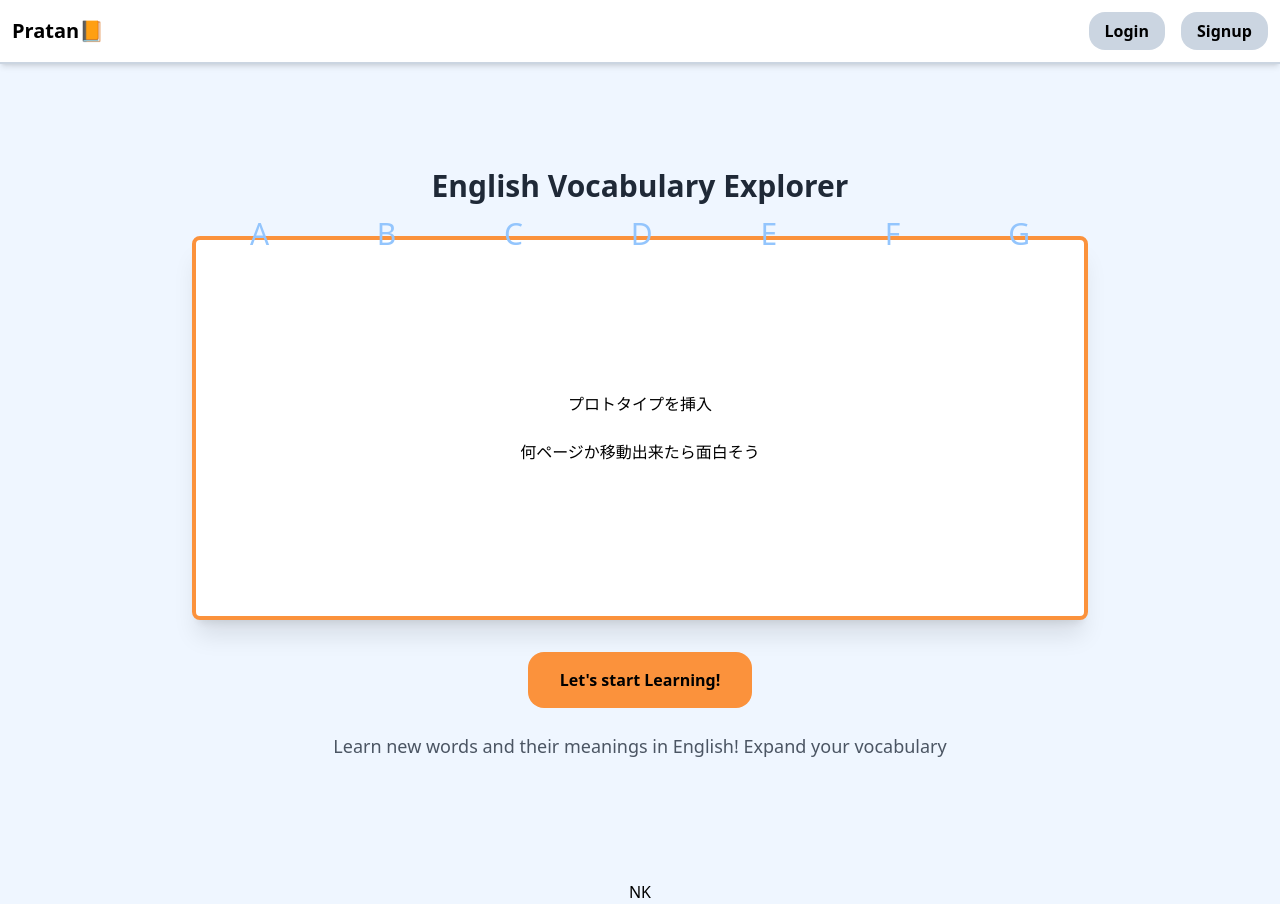
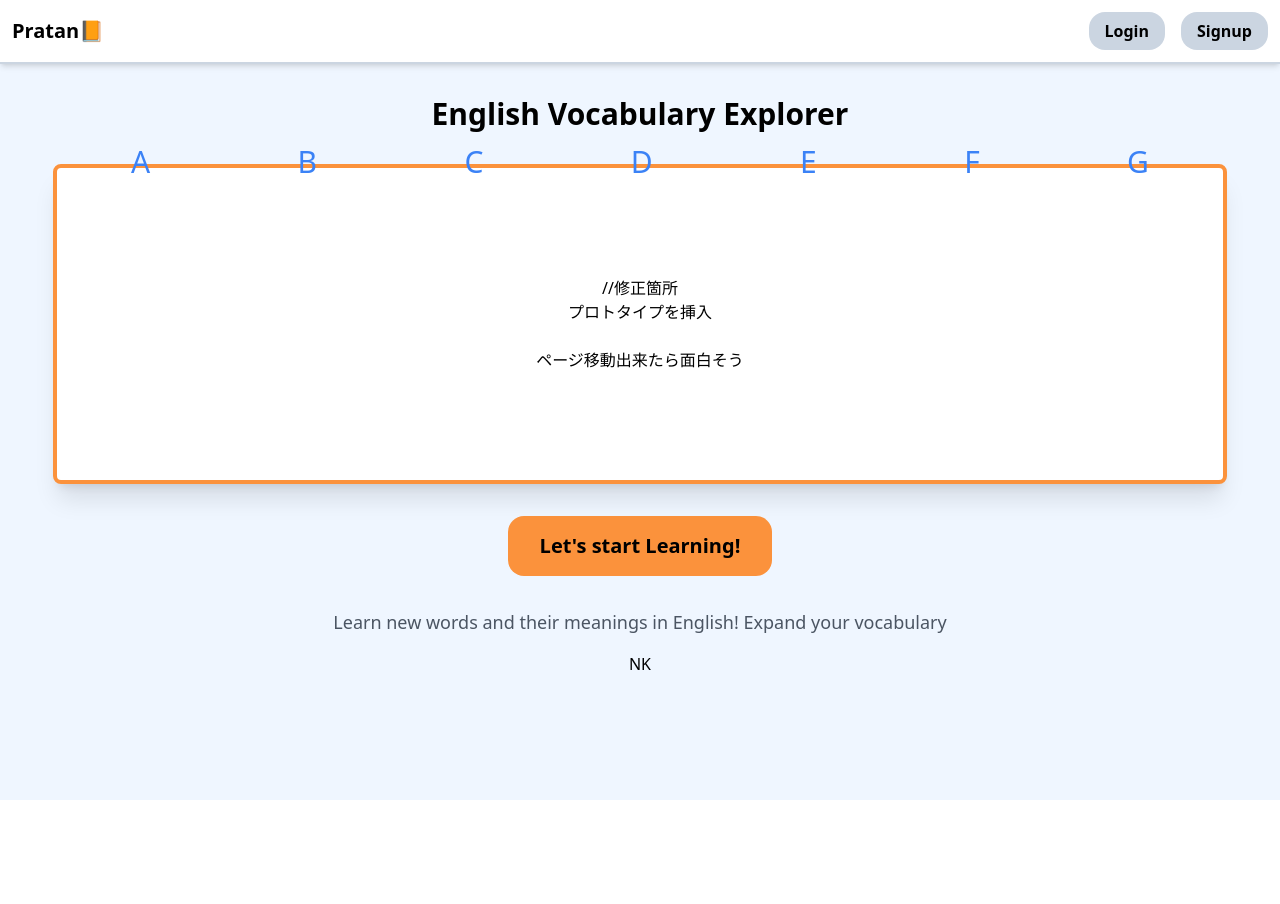
Before and after one commit to kikudesuyo/pratan, a React (Vite) app in the folder frontend/: page / in a window 1280 px wide. After the commit the page ends 800 px from the top, so only its background shows below. Built offline with nearby package versions, Linux system fonts and the light colour scheme.

Commit message:
modify minor change

```diff
--- a/frontend/src/components/Button/LandingButton.tsx
+++ b/frontend/src/components/Button/LandingButton.tsx
@@ -7,7 +7,7 @@ const LandingButton = () => {
   return (
     <Button
       label="Let's start Learning!"
-      style="bg-orange-400 hover:bg-orange-500 py-4 px-8"
+      style="bg-orange-400 hover:bg-orange-500 py-4 px-8 text-xl"
       func={() => {
         navigate(PATHS.LOGIN);
       }}
--- a/frontend/src/pages/Landing.tsx
+++ b/frontend/src/pages/Landing.tsx
@@ -2,12 +2,12 @@ import LandingButton from "@/components/Button/LandingButton";
 
 const Landing = () => {
   return (
-    <div className="flex flex-col items-center justify-center min-h-screen p-4">
-      <h1 className="mb-8 text-3xl font-bold text-center text-gray-800">
+    <div className="flex flex-col items-center justify-center mt-8 gap-8">
+      <h1 className=" text-3xl font-bold text-center">
         English Vocabulary Explorer
       </h1>
-      <div className="relative flex items-center justify-center w-full max-w-4xl mb-8 bg-white border-4 border-orange-400 rounded-lg shadow-xl h-96">
-        <div className="absolute left-0 right-0 flex justify-around text-3xl text-blue-300 -top-6">
+      <div className="relative flex items-center justify-center w-11/12 bg-white border-4 border-orange-400 rounded-lg shadow-xl h-80">
+        <div className="absolute left-0 right-0 flex justify-around text-3xl text-blue-500 -top-6">
           <span>A</span>
           <span>B</span>
           <span>C</span>
@@ -17,13 +17,14 @@ const Landing = () => {
           <span>G</span>
         </div>
         <div className="flex flex-col text-center">
+          //修正箇所
           <p>プロトタイプを挿入</p>
           <br />
-          <p>何ページか移動出来たら面白そう</p>
+          <p>ページ移動出来たら面白そう</p>
         </div>
       </div>
       <LandingButton />
-      <p className="max-w-2xl mt-6 text-lg text-center text-gray-600">
+      <p className="max-w-2xl text-lg text-center text-gray-600">
         Learn new words and their meanings in English! Expand your vocabulary
       </p>
     </div>
```
